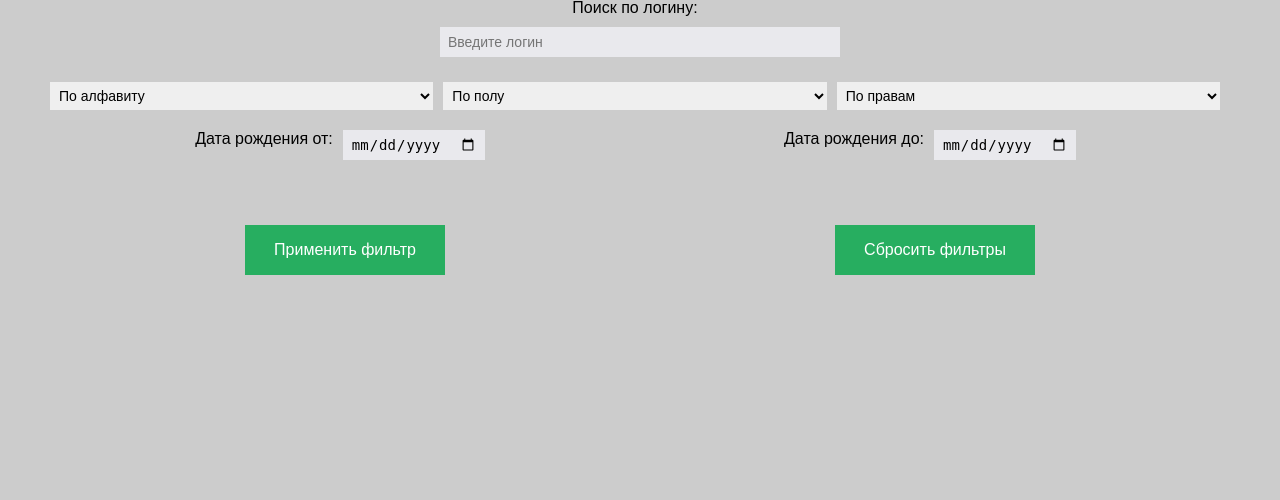
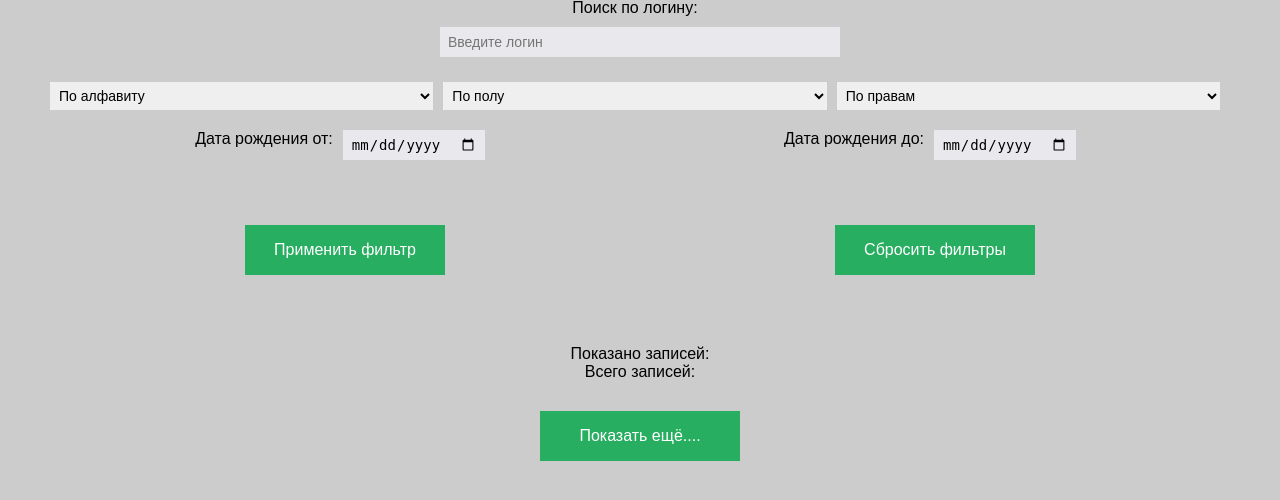
Before and after one commit to ashim120303/test_php, a PHP site: page / in a window 1280 px wide. Shown: the part 111-611 px from the top of the page. Run offline with PHP 8.4, Linux system fonts and the light colour scheme; data that the repository does not hold is empty.

Commit message:
Pagination layout

```diff
--- a/css/main.css
+++ b/css/main.css
@@ -113,7 +113,7 @@
   height: 100%;
   width: 100%;
 }
-.filter__reset:hover{
+.filter__button:hover{
   background-color: #0a813c;
 }
 
@@ -138,6 +138,37 @@
 }
 .user__icon {
   cursor: pointer;
+}
+
+/* PAGINATION STYLES ========================================*/
+
+.pagination{
+}
+.pagination__container{
+  display: flex;
+  justify-content: center;
+  align-items: center;
+  flex-direction: column;
+  margin: 30px 0 50px 0;
+}
+.pagination__count{
+  text-align: center;
+
+}
+.pagination__button{
+  display: flex;
+  justify-content: center;
+  align-items: center;
+  margin: 0 auto;
+  width: 200px;
+  height: 50px;
+  margin-top: 30px;
+  background-color: #27ae60;
+  color: #fff;
+  transition: .3s;
+}
+.pagination__button:hover{
+  background-color: #0a813c;
 }
 
 /* POP UP STYLES ========================================*/
--- a/index.php
+++ b/index.php
@@ -124,6 +124,16 @@
         </div>
         <?php }?>
         </div>
+
+        <div class="pagination">
+            <div class="pagination__container">
+                <div class="pagination__count">
+                    <p>Показано записей: </p>
+                    <p>Всего записей: </p>
+                </div>
+                <button class="pagination__button">Показать ещё....</button>
+            </div>
+        </div>
     </main>
   </div>
   <script src="js/app.js"></script>
```
